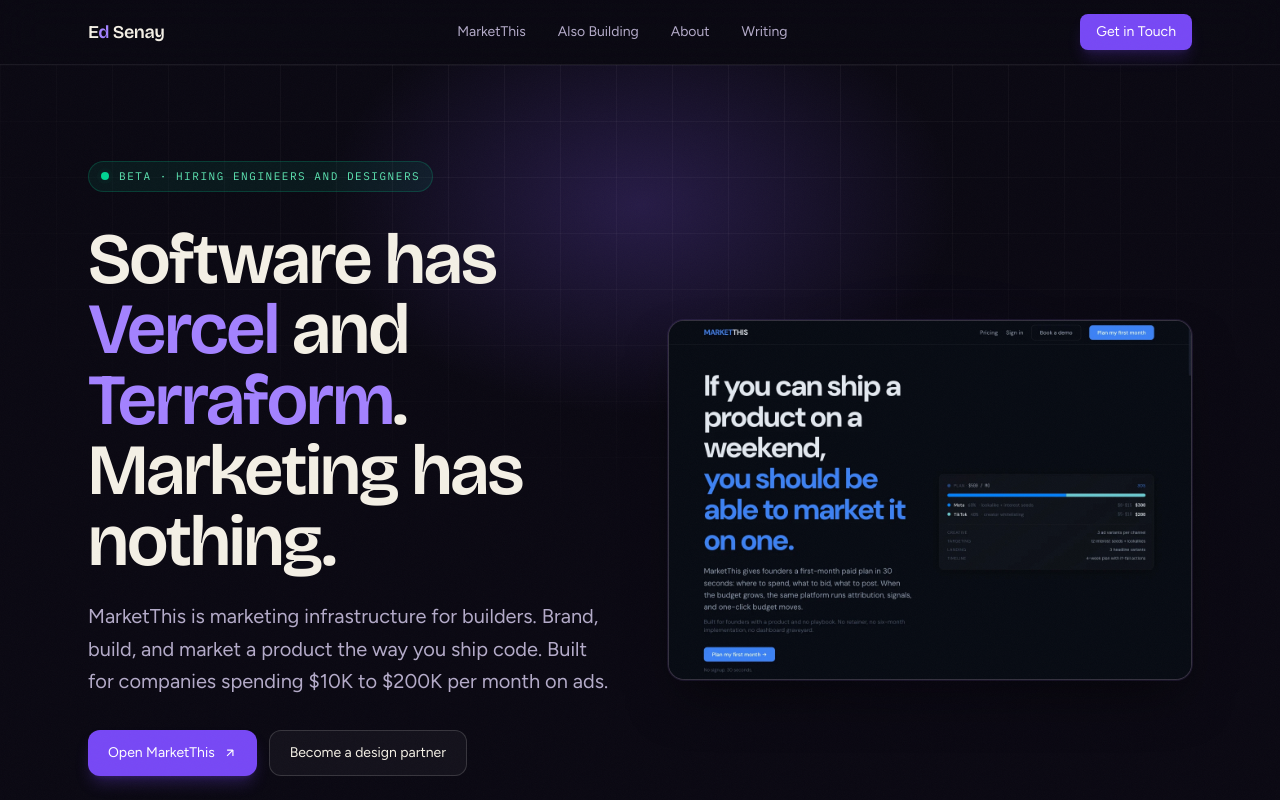
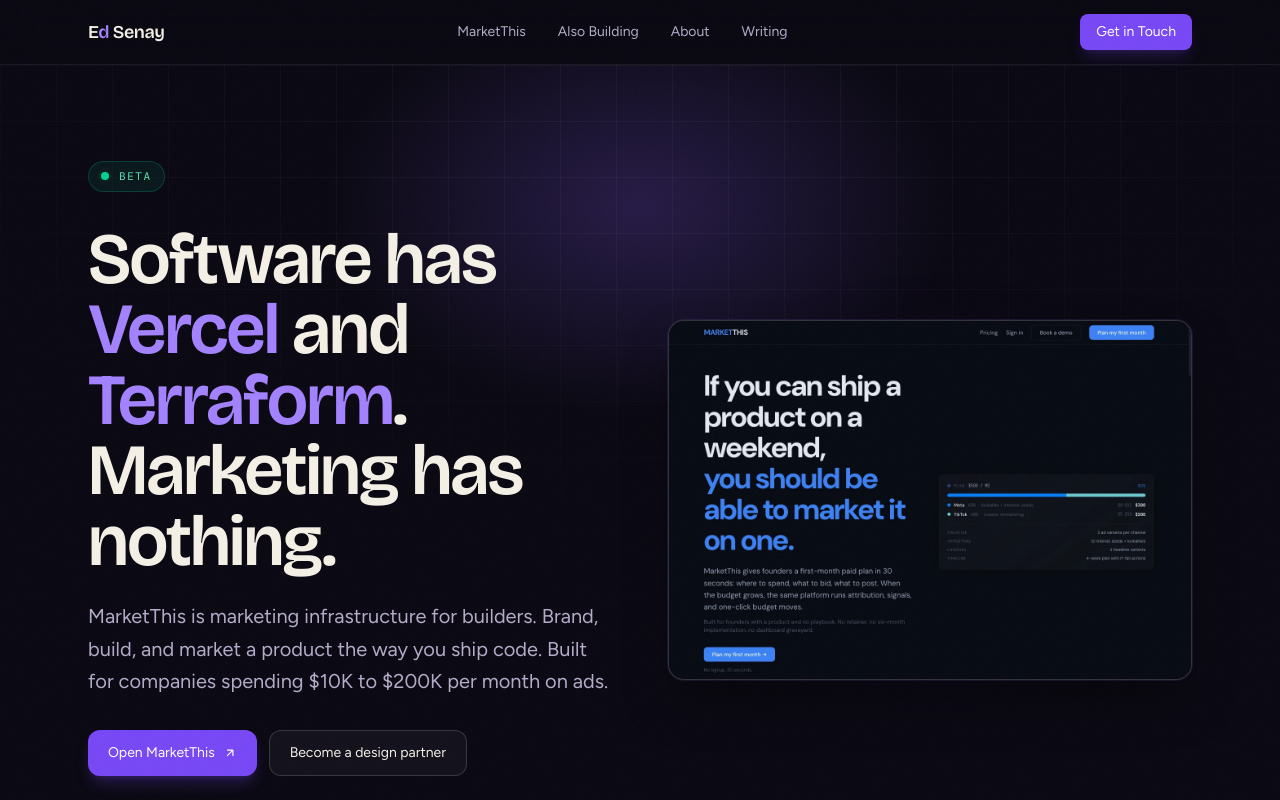
Before and after one commit to esanche1/esanche1.github.io, a React (Vite) app: page / in a window 1280 px wide. Shown: the top 800 px of the page. Built offline with nearby package versions, Linux system fonts and the light colour scheme.

Commit message:
Remove hiring messaging from hero badge and About
Co-Authored-By: Claude Fable 5 <noreply@anthropic.com>

```diff
--- a/src/App.jsx
+++ b/src/App.jsx
@@ -181,18 +181,15 @@ function Hero() {
       <div className="relative max-w-6xl mx-auto px-6 pt-16 lg:pt-24 pb-20 lg:pb-28 animate-fade-up">
         <div className="grid grid-cols-1 lg:grid-cols-12 gap-12 lg:gap-14 items-center">
           <div className="lg:col-span-6">
-            <a
-              href="mailto:support@marketthis.io?subject=MarketThis%20role"
-              className="inline-flex items-center gap-2.5 px-3 py-1.5 rounded-full bg-emerald-400/[0.08] border border-emerald-400/20 mb-8 hover:bg-emerald-400/[0.14] transition-colors duration-200"
-            >
+            <div className="inline-flex items-center gap-2.5 px-3 py-1.5 rounded-full bg-emerald-400/[0.08] border border-emerald-400/20 mb-8">
               <span className="relative flex w-2 h-2">
                 <span className="absolute inline-flex w-full h-full rounded-full bg-emerald-400 opacity-75 animate-ping" />
                 <span className="relative inline-flex w-2 h-2 rounded-full bg-emerald-400" />
               </span>
               <span className="font-mono text-[11px] font-500 text-emerald-300 tracking-[0.14em] uppercase">
-                Beta &middot; Hiring engineers and designers
+                Beta
               </span>
-            </a>
+            </div>
 
             <h1 className="font-display font-800 text-5xl sm:text-6xl lg:text-7xl tracking-tight leading-[0.98] text-paper-50 mb-6">
               Software has{" "}
@@ -757,19 +754,10 @@ function About() {
                 Currently
               </p>
               <p className="text-sm text-mist-200 leading-relaxed">
-                Hiring founding engineers and designers to build MarketThis
-                from zero with a data-ops founder. Open to advisory
-                conversations on data ops, attribution, and ML at scale.
+                Building MarketThis from zero as a data-ops founder. Open to
+                advisory conversations on data ops, attribution, and ML at
+                scale.
               </p>
-              <a
-                href="mailto:support@marketthis.io?subject=MarketThis%20role"
-                className="inline-flex items-center gap-1 mt-3 text-sm font-600 text-violet-300 hover:text-violet-200 transition-colors duration-200"
-              >
-                Reach out about a role
-                <svg className="w-3.5 h-3.5" viewBox="0 0 24 24" fill="none" stroke="currentColor" strokeWidth="2">
-                  <path d="M7 17L17 7M17 7H7M17 7v10" />
-                </svg>
-              </a>
             </div>
 
             <div id="contact" className="scroll-mt-24 mt-4">
```
